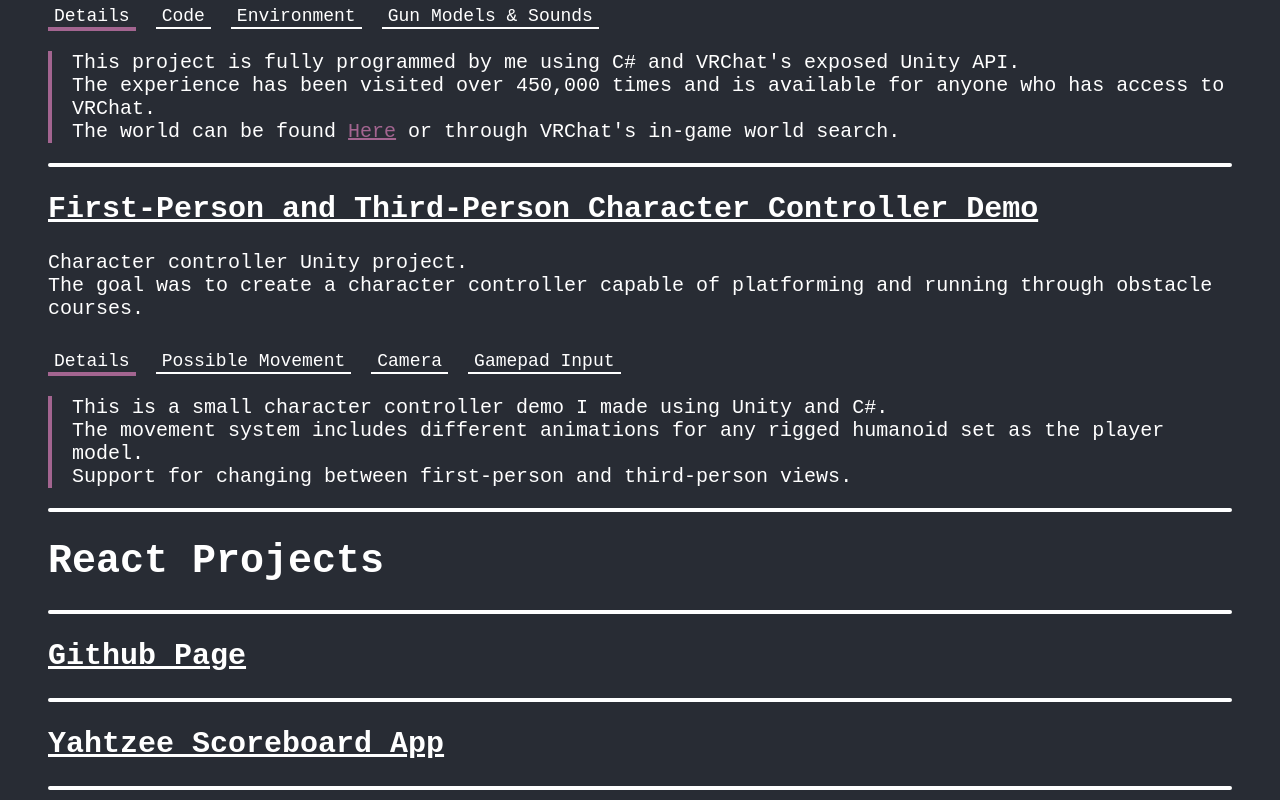
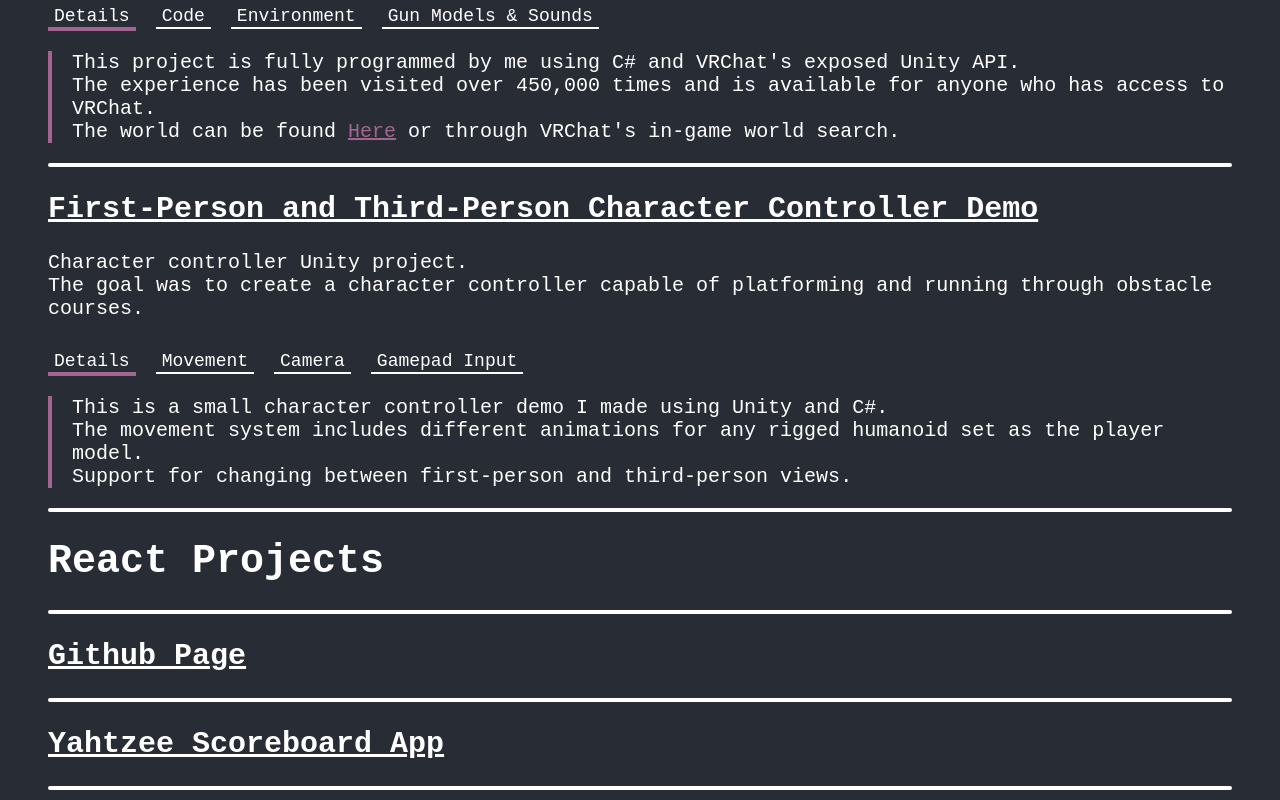
Before and after one commit to Xramu/react-github-pages, a React (Create React App) app: page / in a window 1280 px wide. Shown: the part 1367-2167 px from the top of the page. Built offline with nearby package versions, Linux system fonts and the light colour scheme.

Commit message:
Changed Possible Movement to just Movement in info tab for character controller project.

```diff
--- a/src/components/info/projects/CharControllerProjectInfo.tsx
+++ b/src/components/info/projects/CharControllerProjectInfo.tsx
@@ -18,8 +18,8 @@ const detailsInfoSet: StringReactNodePair = {
   ),
 }
 
-const possibleMovementsInfoSet: StringReactNodePair = {
-  string: "Possible Movement",
+const movementsInfoSet: StringReactNodePair = {
+  string: "Movement",
   node: (
     <>
       <p>
@@ -89,7 +89,7 @@ function CharControllerProjectInfo() {
       <ProjectInfoDropdownBox
         tileInfoSets={[
           detailsInfoSet,
-          possibleMovementsInfoSet,
+          movementsInfoSet,
           cameraInfoSet,
           inputInfoSet,
         ]}
```
